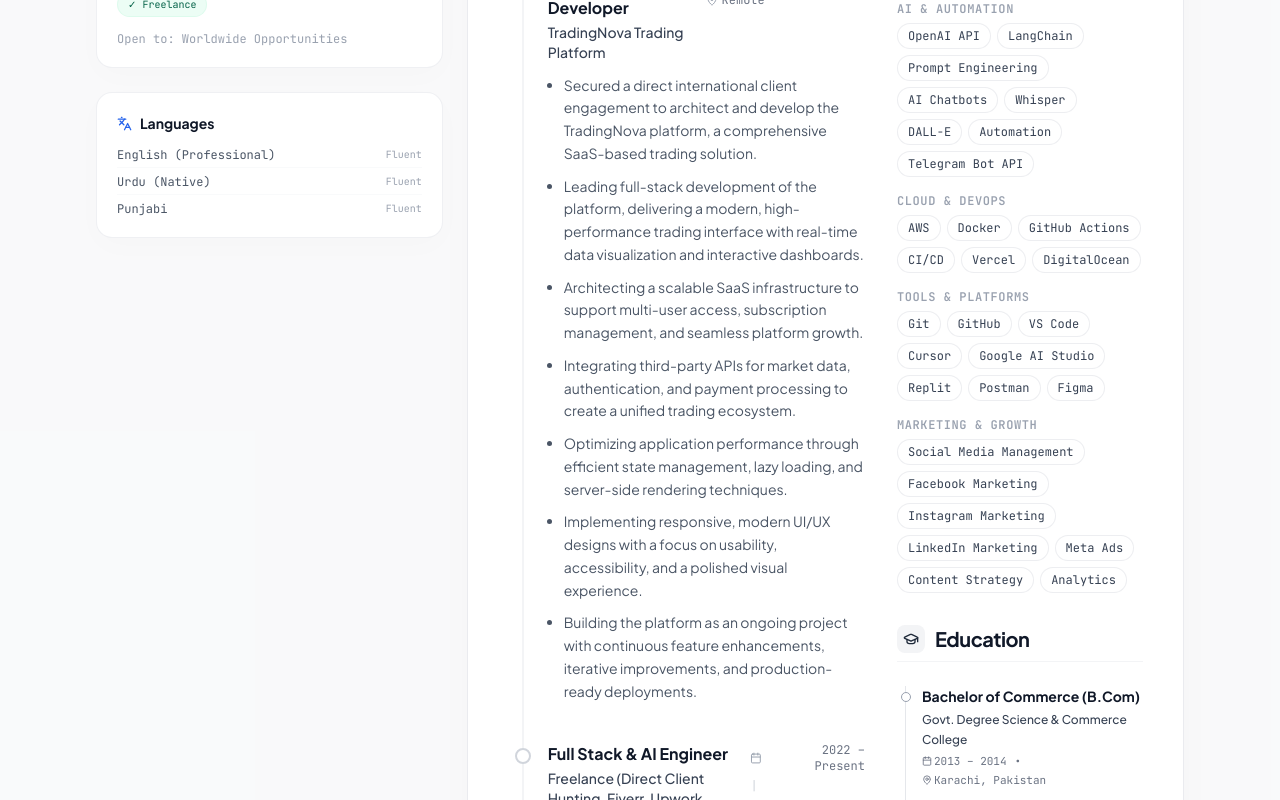
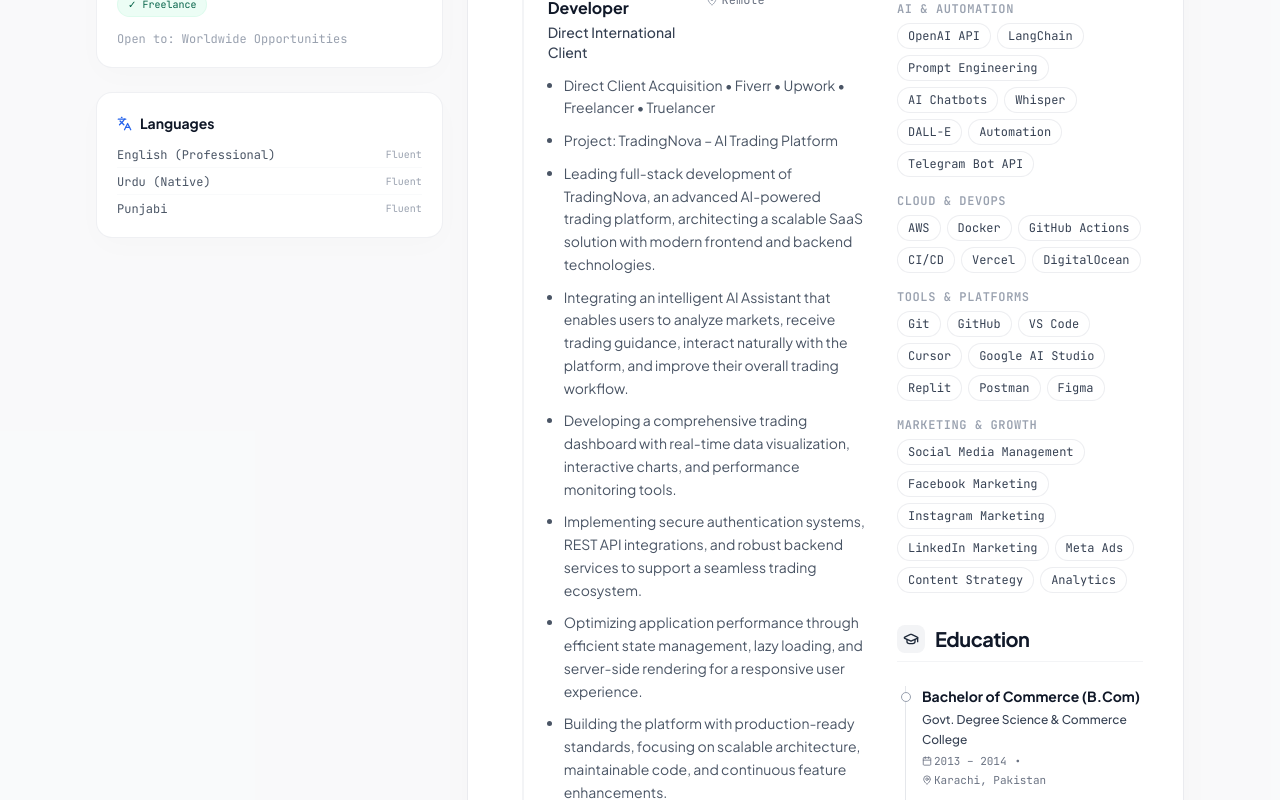
Before and after one commit to foxilittlethin29-arch/resume, a React (Vite) app: page / in a window 1280 px wide. Shown: the part 840-1640 px from the top of the page. Built offline with nearby package versions, Linux system fonts and the light colour scheme.

Commit message:
Refine TradingNova professional experience

```diff
--- a/src/data.ts
+++ b/src/data.ts
@@ -18,17 +18,18 @@
   experiences: [
     {
       role: "Lead Full Stack Developer",
-      company: "TradingNova Trading Platform",
+      company: "Direct International Client",
       period: "2026 – Present",
       location: "Remote",
       bullets: [
-        "Secured a direct international client engagement to architect and develop the TradingNova platform, a comprehensive SaaS-based trading solution.",
-        "Leading full-stack development of the platform, delivering a modern, high-performance trading interface with real-time data visualization and interactive dashboards.",
-        "Architecting a scalable SaaS infrastructure to support multi-user access, subscription management, and seamless platform growth.",
-        "Integrating third-party APIs for market data, authentication, and payment processing to create a unified trading ecosystem.",
-        "Optimizing application performance through efficient state management, lazy loading, and server-side rendering techniques.",
-        "Implementing responsive, modern UI/UX designs with a focus on usability, accessibility, and a polished visual experience.",
-        "Building the platform as an ongoing project with continuous feature enhancements, iterative improvements, and production-ready deployments."
+        "Direct Client Acquisition • Fiverr • Upwork • Freelancer • Truelancer",
+        "Project: TradingNova – AI Trading Platform",
+        "Leading full-stack development of TradingNova, an advanced AI-powered trading platform, architecting a scalable SaaS solution with modern frontend and backend technologies.",
+        "Integrating an intelligent AI Assistant that enables users to analyze markets, receive trading guidance, interact naturally with the platform, and improve their overall trading workflow.",
+        "Developing a comprehensive trading dashboard with real-time data visualization, interactive charts, and performance monitoring tools.",
+        "Implementing secure authentication systems, REST API integrations, and robust backend services to support a seamless trading ecosystem.",
+        "Optimizing application performance through efficient state management, lazy loading, and server-side rendering for a responsive user experience.",
+        "Building the platform with production-ready standards, focusing on scalable architecture, maintainable code, and continuous feature enhancements."
       ]
     },
     {
```
